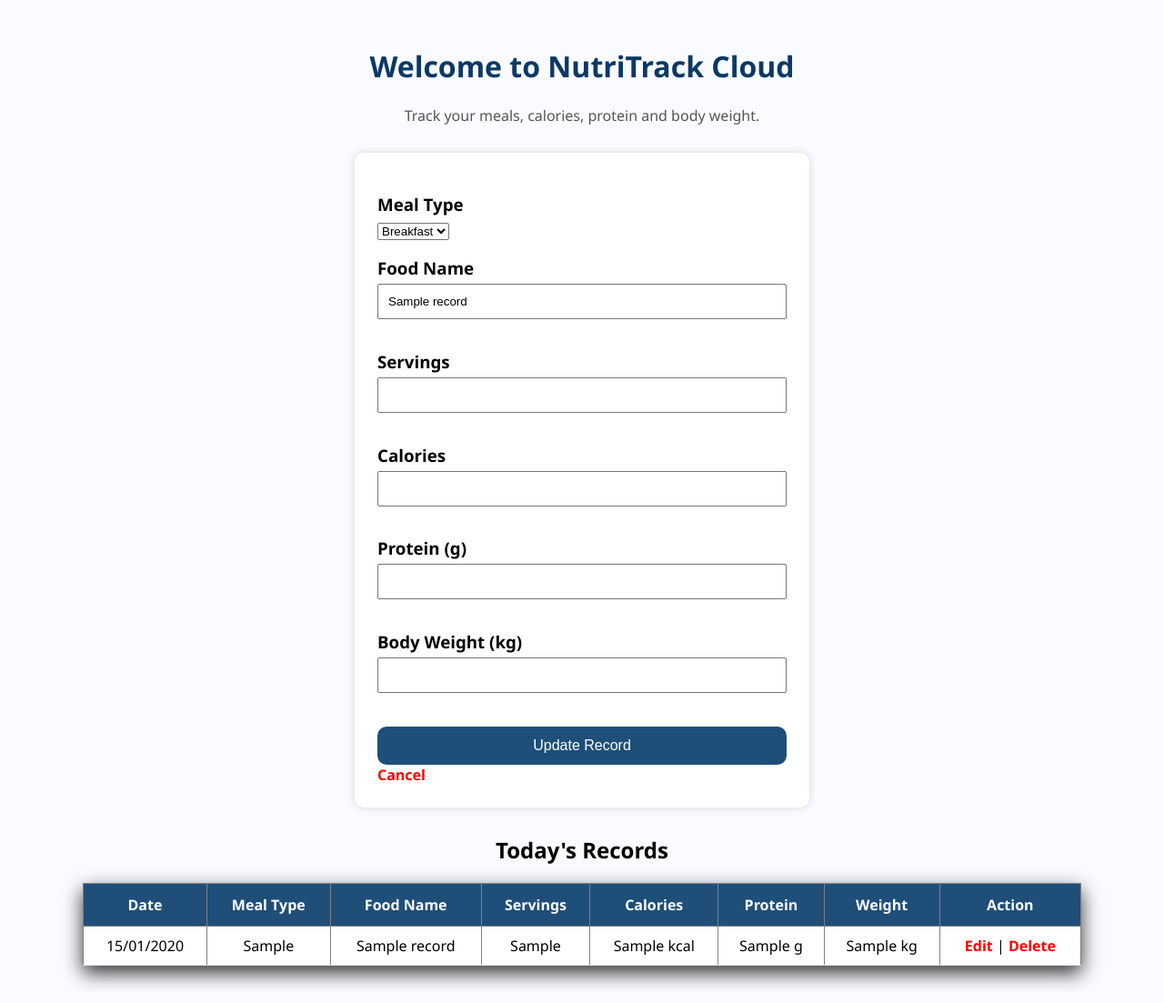
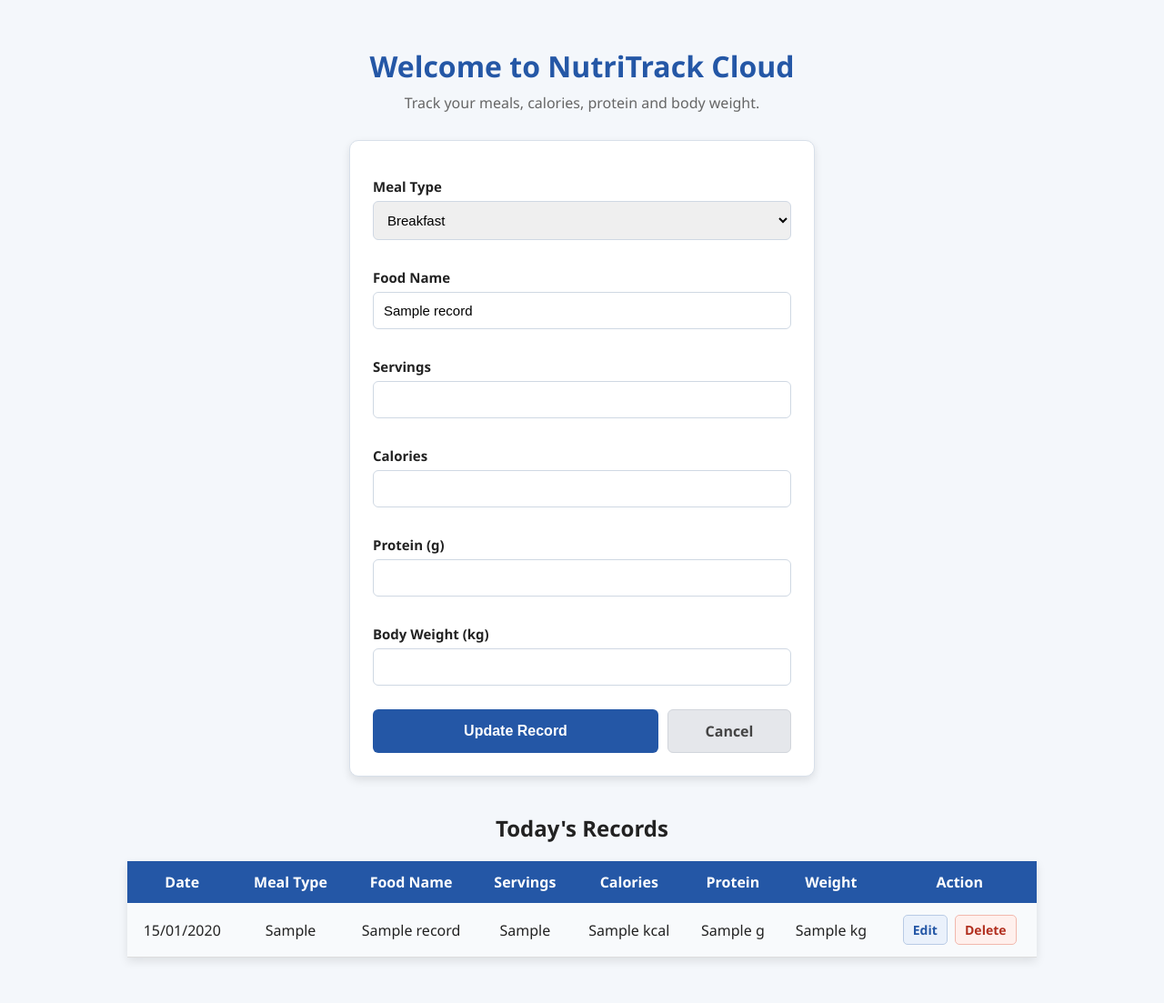
Before and after one commit to RepublicDonkey/NutritionTrackerCloud, a Flask app: page /edit/1 in a window 1280 px wide. Shown: the whole page at 91% size. Run offline with Flask 3, Linux system fonts and the light colour scheme; tables that the repository leaves empty or names only in its code hold one stand-in row (values such as "Sample post"); data that the repository does not hold is empty.

Commit message:
Update styling

```diff
--- a/static/design.css
+++ b/static/design.css
@@ -1,102 +1,214 @@
 body {
-    font-family: "Segoe UI", sans-serif;
-    background-color: #f9fbff;
+    font-family: "Segoe UI", Arial, sans-serif;
+    background-color: #f4f7fb;
+    color: #222;
     margin: 0;
     padding: 30px;
 }
 
 h1 {
-    color: #0b3965;
     text-align: center;
+    color: #2457a6;
+    margin-bottom: 8px;
 }
 
-p {
+body > p {
     text-align: center;
-    color: #555;
+    color: #666;
+    margin-top: 0;
 }
 
 form {
-    background: white;
-    width: 450px;
+    width: 460px;
+    max-width: 100%;
     margin: 30px auto;
     padding: 25px;
+    background-color: white;
+    border: 1px solid #d8e0ea;
     border-radius: 10px;
-    box-shadow: 0px 0px 10px rgba(0,0,0,0.15);
+    box-shadow: 0 4px 10px rgba(0, 0, 0, 0.1);
 }
 
 h3 {
-    margin-bottom: 5px;
+    margin-bottom: 6px;
+    font-size: 15px;
 }
 
-input {
+input,
+select {
     width: 100%;
-    padding: 10px;
-    margin-bottom: 15px;
+    padding: 11px;
+    margin-bottom: 16px;
+    border: 1px solid #cfd8e3;
+    border-radius: 6px;
+    font-size: 15px;
     box-sizing: border-box;
+}
+
+input:focus,
+select:focus {
+    outline: none;
+    border-color: #2457a6;
 }
 
 button {
     width: 100%;
     padding: 12px;
-    background-color: #1f4e79;
+    background-color: #2457a6;
     color: white;
     border: none;
-    border-radius: 10px;
+    border-radius: 6px;
+    font-size: 16px;
+    font-weight: bold;
     cursor: pointer;
-    font-size: 16px;
 }
 
 button:hover {
-    background-color: #163b5c;
+    background-color: #1b447f;
+}
+
+.button-group {
+    display: flex;
+    gap: 10px;
+    margin-top: 10px;
+}
+
+.button-group button {
+    flex: 1;
+}
+
+.cancel-btn {
+    width: 110px;
+    padding: 12px;
+    background-color: #e5e7eb;
+    color: #444;
+    border: 1px solid #d1d5db;
+    border-radius: 6px;
+    text-align: center;
+    text-decoration: none;
+    font-weight: bold;
+}
+
+.cancel-btn:hover {
+    background-color: #d6dbe1;
+    color: #222;
 }
 
 h2 {
     text-align: center;
+    margin-top: 40px;
 }
 
 table {
     width: 90%;
-    margin: auto;
+    max-width: 1000px;
+    margin: 20px auto;
     border-collapse: collapse;
-    background: white;
-    box-shadow: 0px 8px 20px rgba(0,0,0,0.8);
+    background-color: white;
+    box-shadow: 0 4px 10px rgba(0, 0, 0, 0.1);
 }
 
 th {
-    background-color: #1f4e79;
+    background-color: #2457a6;
     color: white;
     padding: 12px;
 }
 
 td {
-    padding: 10px;
+    padding: 11px;
     text-align: center;
     border-bottom: 1px solid #ddd;
 }
 
-a {
-    color: red;
+tr:nth-child(even) {
+    background-color: #f8fafc;
+}
+
+tr:hover {
+    background-color: #eef4fb;
+}
+
+.action-links {
+    white-space: nowrap;
+}
+
+.action-links a {
+    display: inline-block;
+    padding: 6px 10px;
+    margin: 2px;
+    border-radius: 5px;
     text-decoration: none;
     font-weight: bold;
+    font-size: 14px;
 }
 
-a:hover {
-    text-decoration: underline;
+.edit-link {
+    color: #2457a6;
+    background-color: #eaf1fb;
+    border: 1px solid #b9cbe5;
 }
+
+.edit-link:hover {
+    background-color: #d8e7f8;
+}
+
+.delete-link {
+    color: #b23020;
+    background-color: #fff0ed;
+    border: 1px solid #f2b8ad;
+}
+
+.delete-link:hover {
+    background-color: #f9d9d2;
+}
+
 .error-box {
-    width: 450px;
+    width: 460px;
+    max-width: 100%;
     margin: 20px auto;
-    background-color: #ffe6e6;
-    color: #b00020;
-    border: 1px solid #ffb3b3;
     padding: 15px;
-    border-radius: 10px;
-    box-shadow: 0px 0px 8px rgba(0,0,0,0.1);
+    background-color: #fff0ed;
+    color: #b23020;
+    border: 1px solid #f2b8ad;
+    border-radius: 8px;
 }
 
 .error-box p {
     margin: 5px 0;
     text-align: left;
-    color: #b00020;
+    color: #b23020;
     font-weight: bold;
 }
+
+@media (max-width: 700px) {
+    body {
+        padding: 18px;
+    }
+
+    h1 {
+        font-size: 28px;
+    }
+
+    form {
+        padding: 20px;
+    }
+
+    table {
+        width: 100%;
+        font-size: 13px;
+    }
+
+    th,
+    td {
+        padding: 8px;
+    }
+
+    .button-group {
+        flex-direction: column;
+    }
+
+    .cancel-btn {
+        width: 100%;
+        box-sizing: border-box;
+    }
+}
--- a/templates/index.html
+++ b/templates/index.html
@@ -2,6 +2,7 @@
 <html>
 
 <head>
+    <meta charset="UTF-8">
     <title>NutriTrack Cloud</title>
     <link rel="stylesheet" href="{{ url_for('static', filename='design.css') }}">
 </head>
@@ -26,31 +27,13 @@
     {% endif %}
 
         <h3>Meal Type</h3>
+
         <select name="meal_type" required>
-            <option value="Breakfast"
-                {% if record and record.meal_type == "Breakfast" %}selected{% endif %}>
-                Breakfast
-            </option>
-
-            <option value="Lunch"
-                {% if record and record.meal_type == "Lunch" %}selected{% endif %}>
-                Lunch
-            </option>
-
-            <option value="Dinner"
-                {% if record and record.meal_type == "Dinner" %}selected{% endif %}>
-                Dinner
-            </option>
-
-            <option value="Snack"
-                {% if record and record.meal_type == "Snack" %}selected{% endif %}>
-                Snack
-            </option>
-
-            <option value="Supper"
-                {% if record and record.meal_type == "Supper" %}selected{% endif %}>
-                Supper
-            </option>
+            <option value="Breakfast" {% if record and record.meal_type=="Breakfast" %}selected{% endif %}>Breakfast</option>
+            <option value="Lunch" {% if record and record.meal_type=="Lunch" %}selected{% endif %}>Lunch</option>
+            <option value="Dinner" {% if record and record.meal_type=="Dinner" %}selected{% endif %}>Dinner</option>
+            <option value="Snack" {% if record and record.meal_type=="Snack" %}selected{% endif %}>Snack</option>
+            <option value="Supper" {% if record and record.meal_type=="Supper" %}selected{% endif %}>Supper</option>
         </select>
 
         <h3>Food Name</h3>
@@ -103,20 +86,28 @@
             value="{{ record.weight if record and record.weight is not none else '' }}"
         >
 
-        <br><br>
+        {% if edit_index is not none %}
 
-        {% if edit_index is not none %}
-        <button type="submit">Update Record</button>
-        <a href="{{ url_for('home') }}">Cancel</a>
+        <div class="button-group">
+            <button type="submit">Update Record</button>
+
+            <a href="{{ url_for('home') }}" class="cancel-btn">
+                Cancel
+            </a>
+        </div>
+
         {% else %}
+
         <button type="submit">Save Record</button>
+
         {% endif %}
 
     </form>
 
     <h2>Today's Records</h2>
 
-    <table border="1">
+    <table>
+
         <tr>
             <th>Date</th>
             <th>Meal Type</th>
@@ -129,34 +120,50 @@
         </tr>
 
         {% for record in records %}
+
         <tr>
+
             <td>{{ record.date }}</td>
+
             <td>{{ record.meal_type }}</td>
+
             <td>{{ record.food_name }}</td>
+
             <td>{{ record.servings }}</td>
+
             <td>{{ record.calories }} kcal</td>
+
             <td>{{ record.protein }} g</td>
+
             <td>
-                {% if record.weight is not none %}
-                {{ record.weight }} kg
+                {% if record.weight %}
+                    {{ record.weight }} kg
                 {% else %}
-                -
+                    -
                 {% endif %}
             </td>
-            <td>
-                <a href="{{ url_for('edit_record', record_id=record.id) }}">
+
+            <td class="action-links">
+
+                <a
+                    href="{{ url_for('edit_record', record_id=record.id) }}"
+                    class="edit-link">
                     Edit
                 </a>
-                |
+
                 <a
                     href="{{ url_for('delete_record', record_id=record.id) }}"
-                    onclick="return confirm('Are you sure you want to delete this record?')"
-                >
+                    class="delete-link"
+                    onclick="return confirm('Are you sure you want to delete this record?')">
                     Delete
                 </a>
+
             </td>
+
         </tr>
+
         {% endfor %}
+
     </table>
 
 </body>
```
